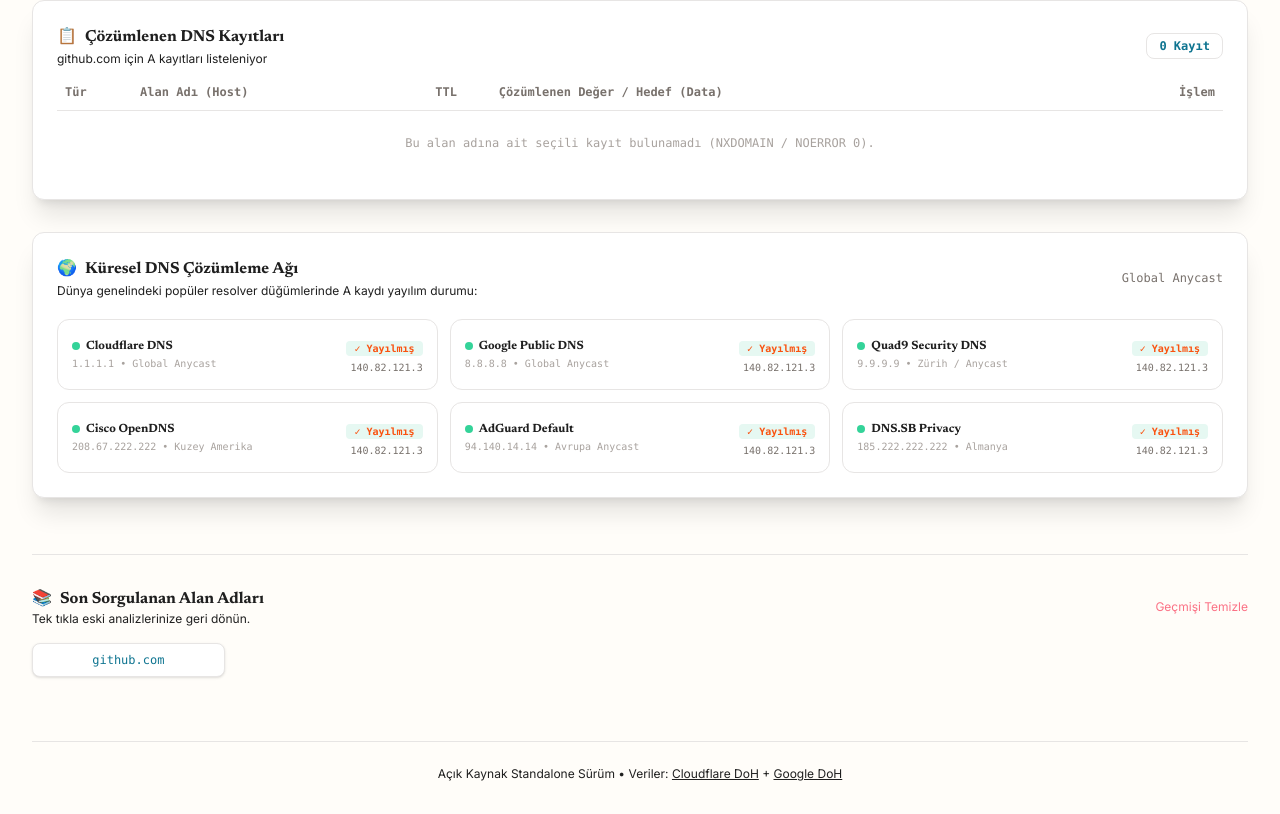
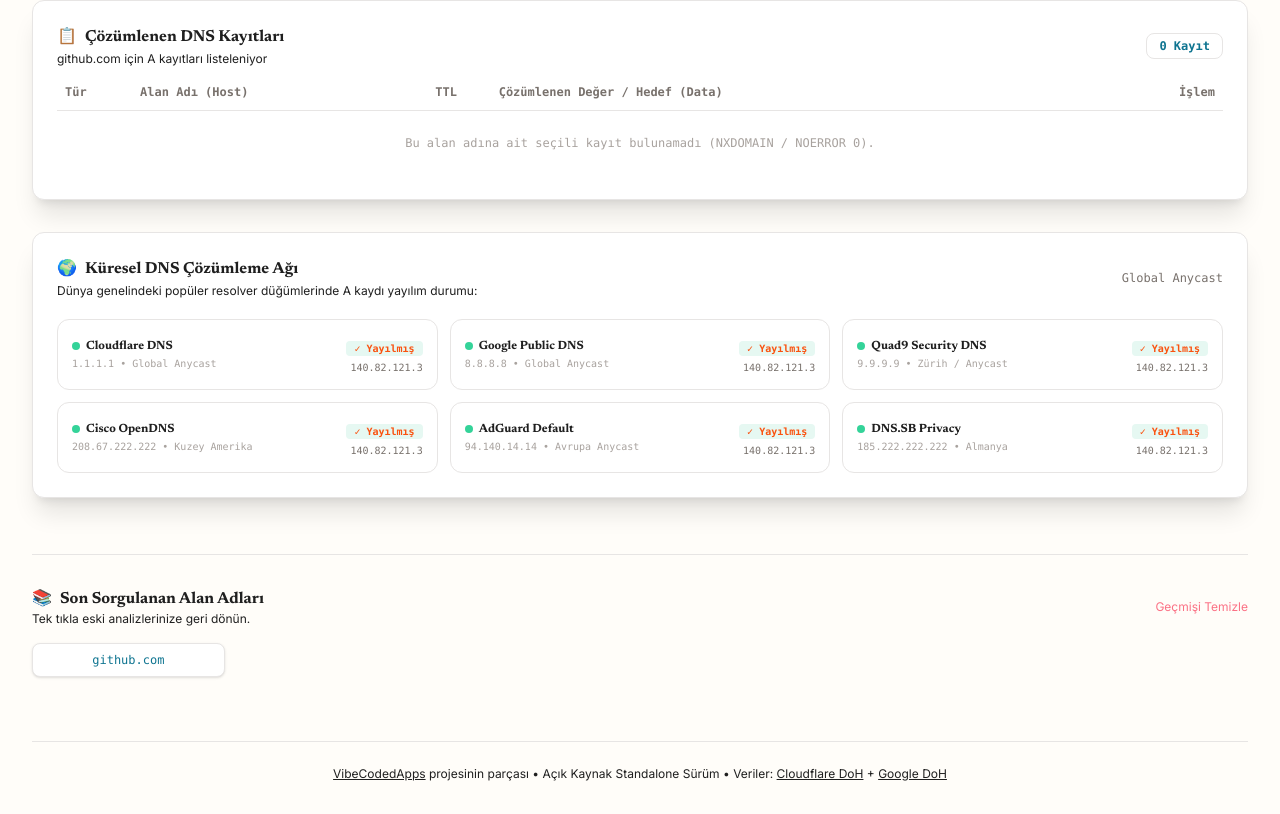
Before and after one commit to melihkarasu/dns-kontrol, a plain HTML site: page index.html in a window 1280 px wide. Shown: the part 544-1358 px from the top of the page. Drawn offline with nearby package versions, Linux system fonts and the light colour scheme; no server answers.

Commit message:
fix: add VibeCodedApps project attribution (footer + README)

```diff
--- a/index.html
+++ b/index.html
@@ -215,7 +215,7 @@
   </div>
 
   <footer class="mt-16 text-center text-xs text-mistral-stone border-t border-mistral-hairline pt-6">
-    <p>Açık Kaynak Standalone Sürüm • Veriler: <a href="https://developers.cloudflare.com/1.1.1.1/encryption/dns-over-https/" target="_blank" rel="noopener" class="underline hover:text-mistral-ink">Cloudflare DoH</a> + <a href="https://dns.google/" target="_blank" rel="noopener" class="underline hover:text-mistral-ink">Google DoH</a></p>
+    <p><a href="https://github.com/melihkarasu/VibeCodedApps" target="_blank" rel="noopener" class="underline hover:text-mistral-ink">VibeCodedApps</a> projesinin parçası • Açık Kaynak Standalone Sürüm • Veriler: <a href="https://developers.cloudflare.com/1.1.1.1/encryption/dns-over-https/" target="_blank" rel="noopener" class="underline hover:text-mistral-ink">Cloudflare DoH</a> + <a href="https://dns.google/" target="_blank" rel="noopener" class="underline hover:text-mistral-ink">Google DoH</a></p>
   </footer>
 
   <script src="js/app.js"></script>
```
Also changed, not shown: 1 other file.
